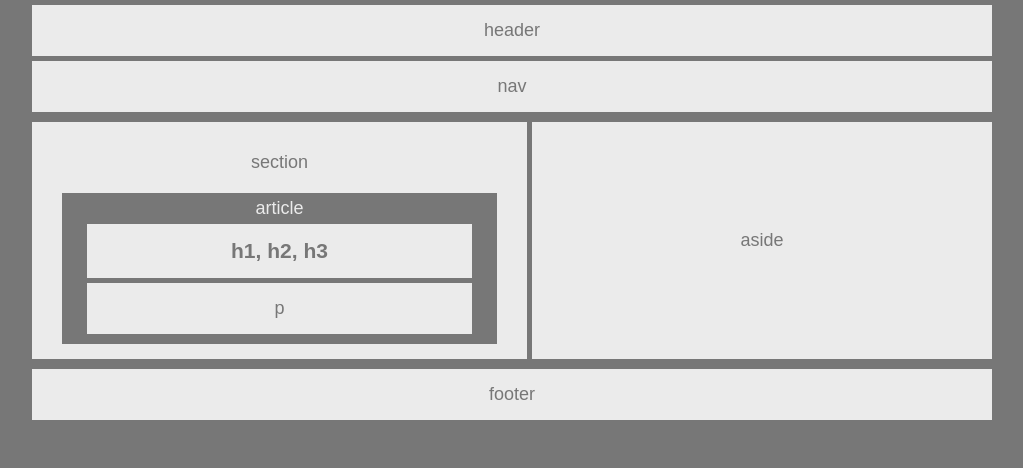
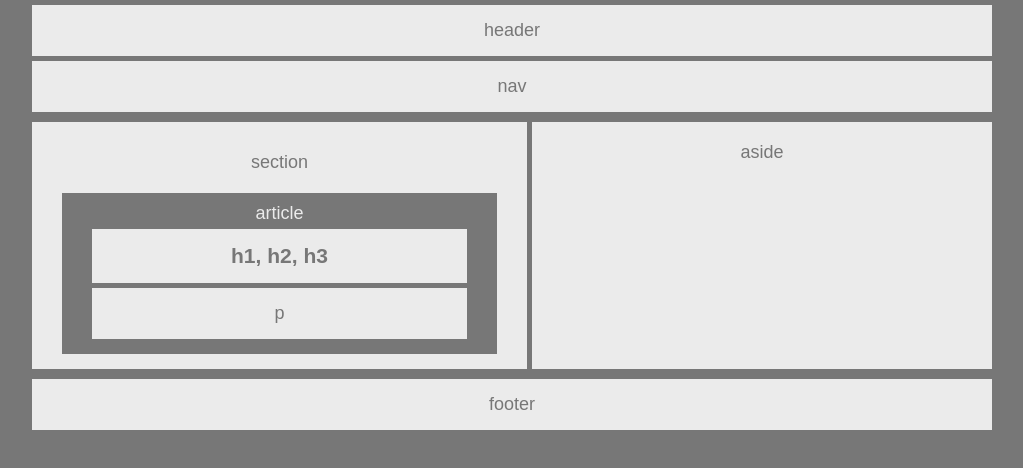
Before and after one commit to rlcarmody/HW-Wireframe, a plain HTML site: page index.html in a window 1280 px wide. Shown: the whole page, without its empty margins (128-1151 px from the left). Drawn offline with Linux system fonts and the light colour scheme.

Commit message:
Adjusting Aside

```diff
--- a/index.html
+++ b/index.html
@@ -1,5 +1,6 @@
 <!DOCTYPE html>
 <html lang="en">
+
 <head>
     <meta charset="UTF-8">
     <meta name="viewport" content="width=device-width, initial-scale=1.0">
@@ -7,6 +8,7 @@
     <title>Wireframe</title>
     <link rel="stylesheet" href="style.css">
 </head>
+
 <body>
     <div>
         <header>header</header>
@@ -24,9 +26,12 @@
             </article>
         </section>
         <aside>
+            <header>
                 aside
+            </header>
         </aside>
     </div>
     <footer>footer</footer>
 </body>
+
 </html>
--- a/style.css
+++ b/style.css
@@ -36,7 +36,7 @@ aside {
     margin: 5px 0 5px 5px;;
     float: right;
     width: 460px;
-    padding: 108px;
+    height: 247px;
     box-sizing: border-box;
 }
 footer {
@@ -45,7 +45,7 @@ footer {
     margin: 5px 0;
 }
 article {
-    padding: 5px;
+    padding: 10px;
 }
 .clearfix::after {
     content: "";
```
Lines whose indentation alone changed are shown as unchanged.
